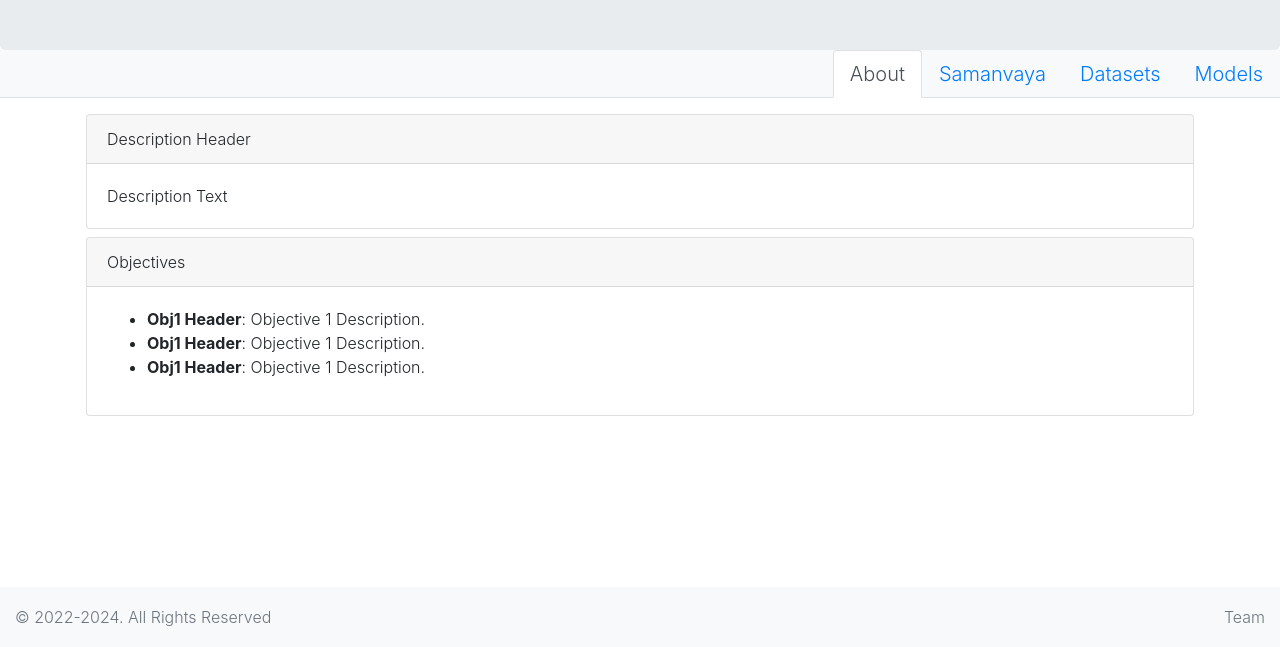
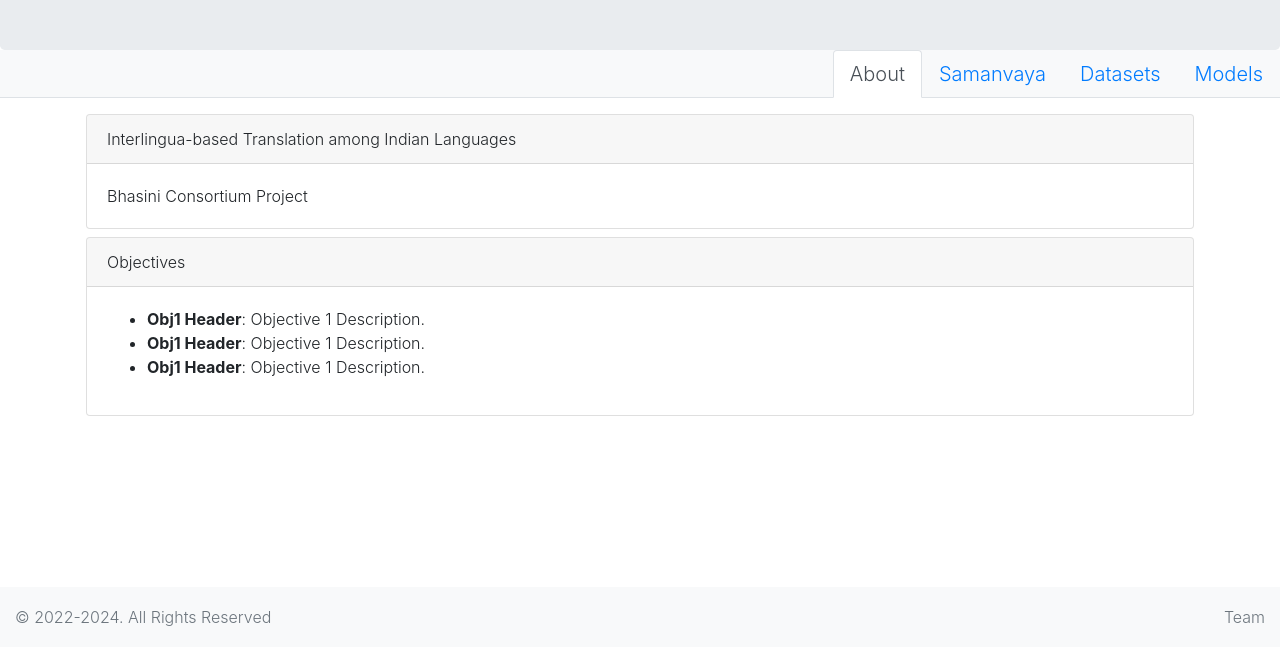
Before and after one commit to NLTM-Sanskrit-Interlingua-Org/nltm-sanskrit-interlingua-org.github.io, a plain HTML site: page index.html in a window 1280 px wide. Shown: the part 153-800 px from the top of the page. Drawn offline with nearby package versions, Linux system fonts and the light colour scheme.

Commit message:
deploy: 6285fe441122a6e04e5cd96533df84c4cb8fb15d

```diff
--- a/index.html
+++ b/index.html
@@ -90,10 +90,10 @@
 
     <div class="card mb-2">
         <div class="card-header">
-            Description Header
+            Interlingua-based Translation among Indian Languages
         </div>
         <div class="card-body">
-            Description Text
+            Bhasini Consortium Project
         </div>
     </div>
 
```
